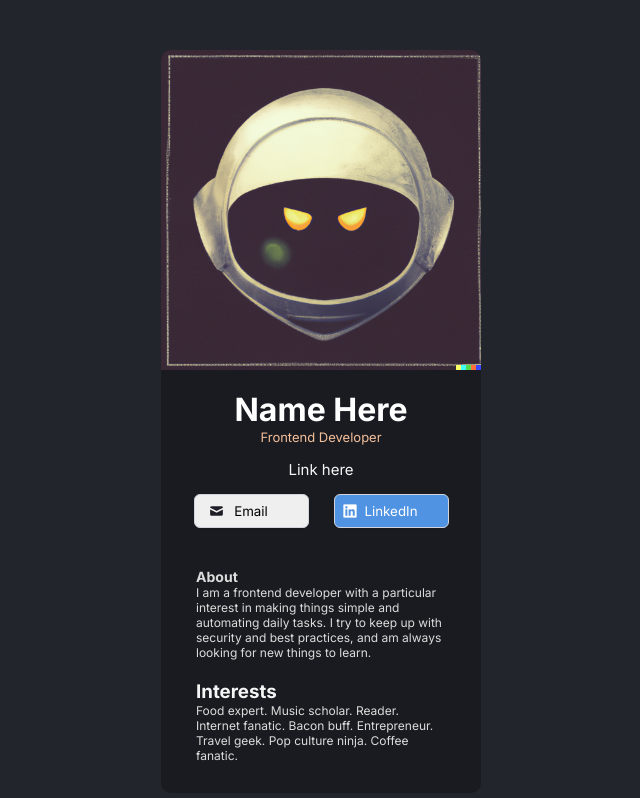
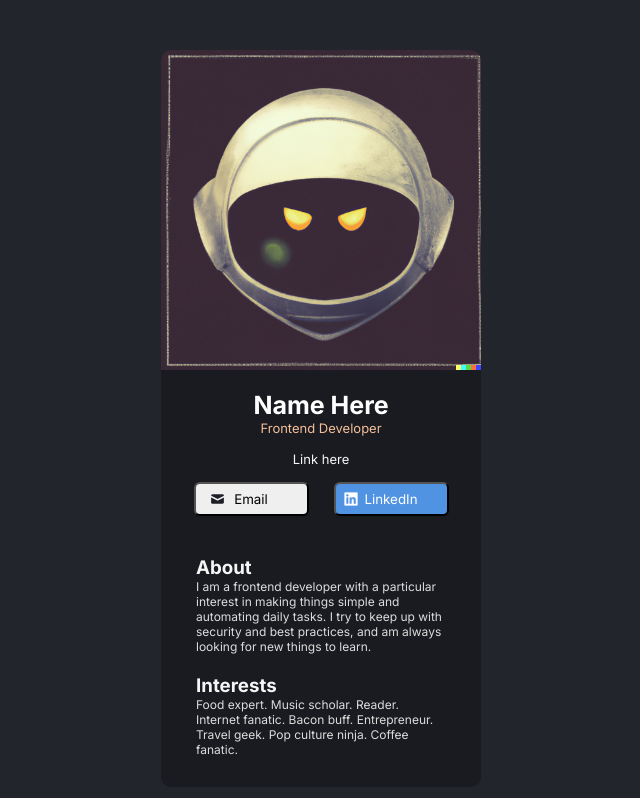
Before and after one commit to mypaxpax/Digital-business-card, a React (Vite) app: page / in a window 1280 px wide. Shown: the whole page, without its empty margins (319-959 px from the left). Built offline with nearby package versions, Linux system fonts and the light colour scheme.

Commit message:
Element corrections

```diff
--- a/src/index.css
+++ b/src/index.css
@@ -33,6 +33,7 @@ body {
 .info-el > h1 {
   font-weight: 700;
   margin-top: 20px;
+  font-size: 25px;
 }
 
 .info-el > p {
@@ -42,7 +43,7 @@ body {
 
 .info-el > a {
   color: #f5f5f5;
-  font-size: 15px;
+  font-size: 13px;
   text-decoration: none;
   padding: 15px;
 }
@@ -68,7 +69,6 @@ body {
   padding: 7px 13px;
   width: 115px;
   height: 34px;
-  border: 1px solid #d1d5db;
   box-shadow: 0px 1px 2px rgba(0, 0, 0, 0.05);
   border-radius: 6px;
   background-image: url("./assets/email-icon.png");
@@ -81,7 +81,6 @@ body {
   padding: 7px 13px;
   width: 115px;
   height: 34px;
-  border: 1px solid #d1d5db;
   box-shadow: 0px 1px 2px rgba(0, 0, 0, 0.05);
   border-radius: 6px;
   background: #5093e2;
@@ -98,14 +97,13 @@ body {
   width: 247px;
 }
 
-.about-el,
+.about-el > h3,
 .interest-el > h3 {
   color: #f5f5f5;
 }
 
-.about-el,
+.about-el > p,
 .interest-el > p {
   color: #dcdcdc;
   font-size: 12px;
-  font-weight: 400;
 }
```
